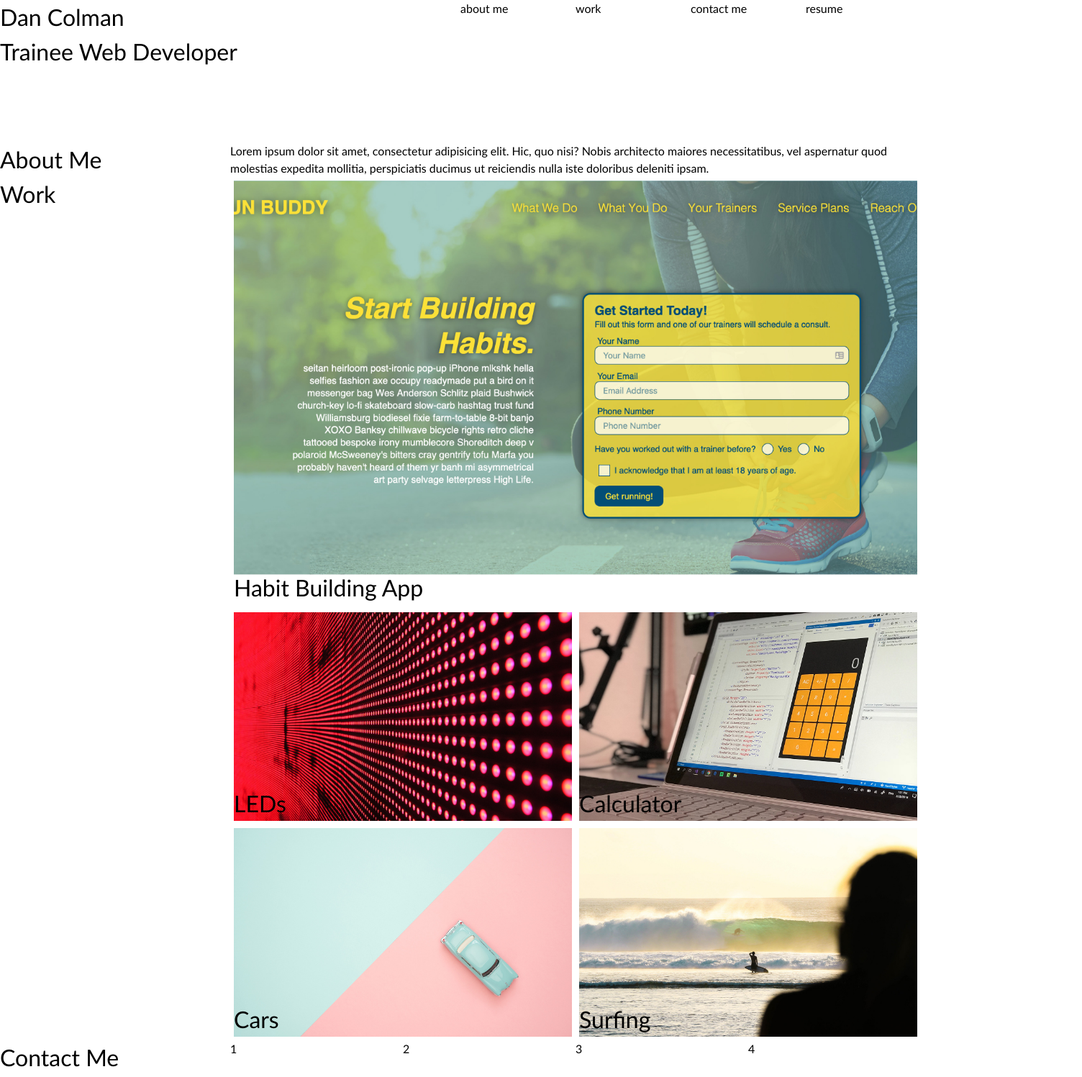
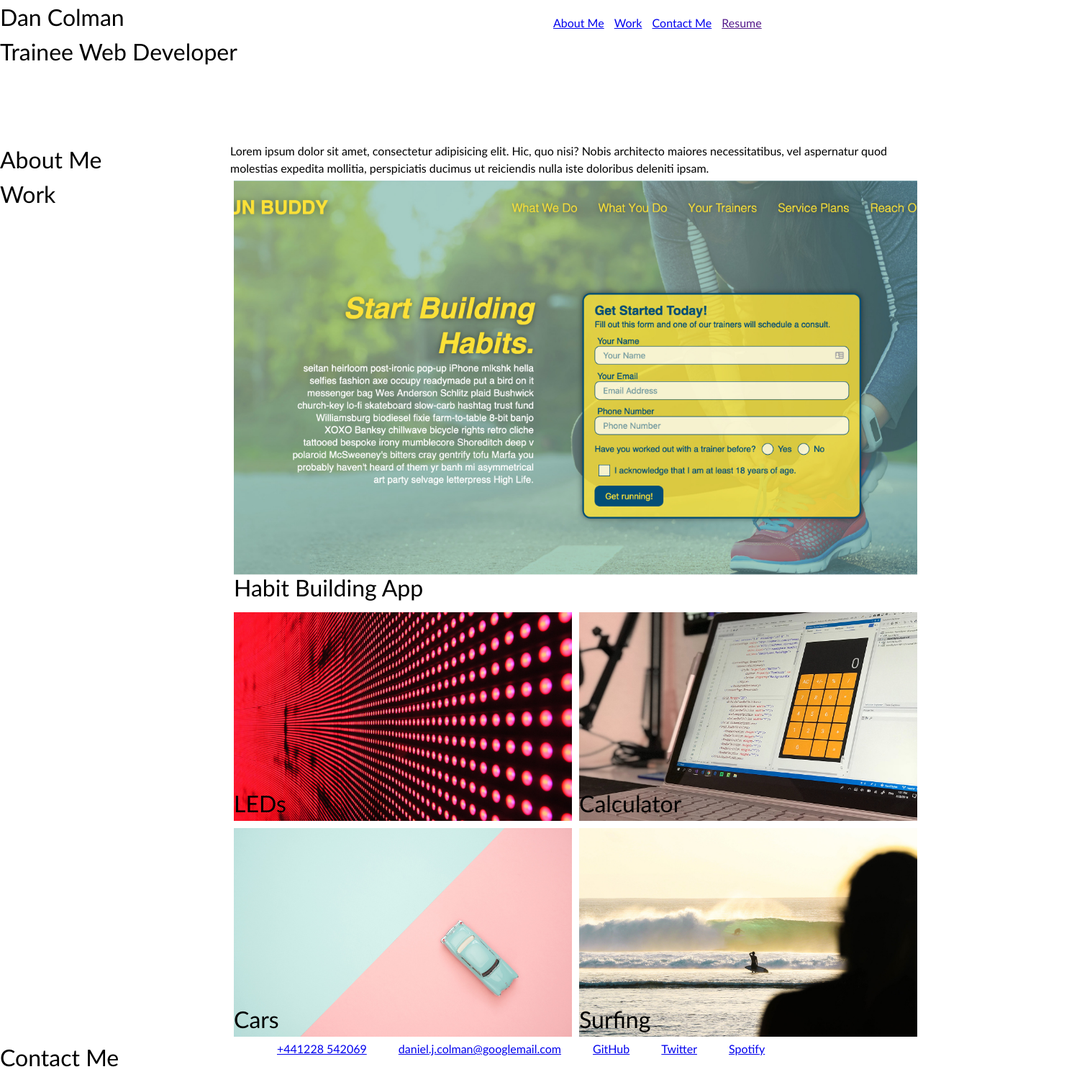
Before and after one commit to 42-djc/week-2-challenge, a plain HTML site: page index.html in a window 1280 px wide. Shown: the whole page at 72% size, 1504 px wide, since content can reach past the window. Drawn offline with Linux system fonts and the light colour scheme.

Commit message:
Updated nav and contact with ul and li formatting rather than CSS Grids

```diff
--- a/css/style.css
+++ b/css/style.css
@@ -48,10 +48,28 @@ p {
 
 }
 
-nav{
+/*nav{
   display: grid;
   grid-template-columns: 1fr 1fr 1fr 1fr;
   grid-template-areas: 50px;
+}*/
+
+nav{
+  width: 800px;
+  position: absolute;
+  top: 0%;
+  left: 55%;
+}
+
+nav ul{
+  padding: 20px auto;
+  margin: 20px 20px ;
+}
+
+nav li{
+  display: inline;
+  text-decoration: none;
+  margin: auto 5px;
 }
 header{
   display: grid;
@@ -128,4 +146,16 @@ grid-area: p3;}
 
 #portfolio4{
 background-image: url("../images/02-portfolio-4.jpg");
-grid-area: p4;}*/
+grid-area: p4;}
+
+.contacts ul{
+  width: auto;
+  margin: 0 25px;
+  padding: 0 20px;
+}
+
+.contacts li{
+  display: inline;
+  text-decoration: none;
+  padding: 0 20px 30px;
+}
--- a/index.html
+++ b/index.html
@@ -13,12 +13,20 @@
   <!-- main logo / nav -->
   <header>
     <h1>Dan Colman</h1>
-    <div></div>
+    <!--<div></div>
     <nav display:inline>
       <div>about me</div>
       <div>work</div>
       <div>contact me</div>
       <div>resume</div>
+    </nav>-->
+    <nav display:inline>
+      <ul>
+        <li><a href="#about">About Me</a></li>
+        <li><a href="#portifolio">Work</a></li>
+        <li><a href="#contact">Contact Me</a></li>
+        <li><a href="">Resume</a></li>
+      </ul>
     </nav>
   </header>
 
@@ -63,11 +71,15 @@
     <!-- contact -->
     <section class="container" id="contact">
       <h2>Contact Me</h2>
-    <section id="contact-content">
-    <div>1</div>
-    <div>2</div>
-    <div>3</div>
-    <div>4</div>
+      <div class="contacts">
+        <ul>
+        <li><a href="#">+441228 542069</a> </li>
+        <li><a href="#">daniel.j.colman@googlemail.com</a></li>
+        <li><a href="https://github.com/42-djc">GitHub</a></li>
+        <li><a href= "#">Twitter</a></li>
+        <li><a href= "#">Spotify</a></li>
+       </ul>
+      </div>
       </section>
 
   </main>
```
